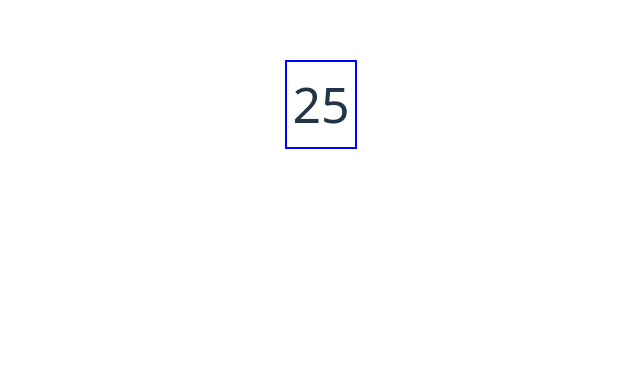
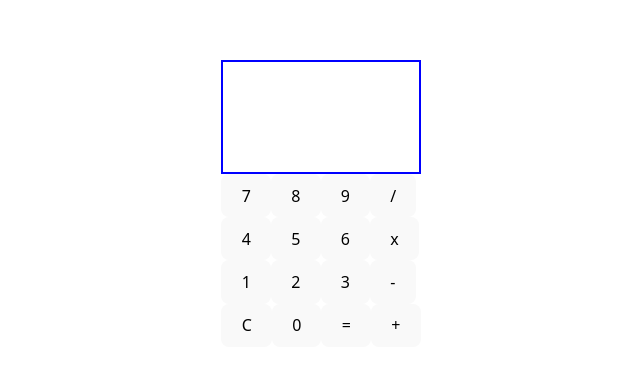
Before and after one commit to lc1715/calculator-react, a React (Vite) app: page / in a window 1280 px wide. Shown: the part 190-560 px from the top of the page, without its empty margins (319-959 px from the left). Built offline with nearby package versions, Linux system fonts and the light colour scheme.

Commit message:
add functionality to number pad

```diff
--- /dev/null
+++ b/src/main/Button.jsx
@@ -0,0 +1,9 @@
+export default function Button({ title, onClick }) {
+
+
+    return (
+        <div>
+            <button onClick={onClick}>{title}</button>
+        </div>
+    )
+};
--- a/src/main/Display.css
+++ b/src/main/Display.css
@@ -2,8 +2,9 @@
   border: blue 2px solid;
   text-align: right;
   padding: 5px;
+  min-height: 100px;
 }
 
-.display-number{
+.display{
   font-size: 50px;
 }
--- a/src/main/Display.jsx
+++ b/src/main/Display.jsx
@@ -1,11 +1,11 @@
 import './Display.css'
 
-export default function Display({ displayNumber }) {
+export default function Display({ display }) {
 
     return (
         <div className='container'>
-            <span className='display-number'>
-                {displayNumber}
+            <span className='display'>
+                {display}
             </span>
         </div>
     )
--- /dev/null
+++ b/src/main/index.css
@@ -0,0 +1,4 @@
+
+.number-pad-row {
+    display: flex;
+}
--- a/src/main/index.jsx
+++ b/src/main/index.jsx
@@ -1,12 +1,57 @@
 import { useState } from "react"
 import Display from "./Display"
+import Button from "./Button"
+import './index.css'
 
 export default function Main() {
-    const [displayNumber, setDisplayNumber] = useState(25)
+    const [display, setDisplay] = useState('')
+
+    const handleDisplayChange = (str) => {
+        const newDisplay = display + str
+        setDisplay(newDisplay)
+    }
+
+    const handleReset = () => {
+        setDisplay('')
+    }
+
+    const handleCalculation = (str) => {
+        if (Number(display)) {
+            handleDisplayChange(str)
+        }
+    }
 
     return (
         <div style={{ height: 300 }}>
-            <Display displayNumber={displayNumber} />
+            <Display display={display} />
+            <div>
+                <div className="number-pad-row">
+                    <Button onClick={() => handleDisplayChange('7')} title={'7'} />
+                    <Button onClick={() => handleDisplayChange('8')} title={'8'} />
+                    <Button onClick={() => handleDisplayChange('9')} title={'9'} />
+                    <Button onClick={() => handleCalculation('/')} title={'/'} />
+                </div>
+                <div className="number-pad-row">
+                    <Button onClick={() => handleDisplayChange('4')} title={'4'} />
+                    <Button onClick={() => handleDisplayChange('5')} title={'5'} />
+                    <Button onClick={() => handleDisplayChange('6')} title={'6'} />
+                    <Button onClick={() => handleCalculation('x')} title={'x'} />
+                </div>
+                <div className="number-pad-row">
+                    <Button onClick={() => handleDisplayChange('1')} title={'1'} />
+                    <Button onClick={() => handleDisplayChange('2')} title={'2'} />
+                    <Button onClick={() => handleDisplayChange('3')} title={'3'} />
+                    <Button onClick={() => handleDisplayChange('-')} title={'-'} />
+                </div>
+                <div className="number-pad-row">
+                    <Button onClick={() => handleReset()} title={'C'} />
+                    <Button onClick={() => handleDisplayChange('0')} title={'0'} />
+                    <Button onClick={() => undefined} title={'='} />
+                    <Button onClick={() => handleDisplayChange('+')} title={'+'} />
+                </div>
+            </div>
         </div>
+
+
     )
 }
```
